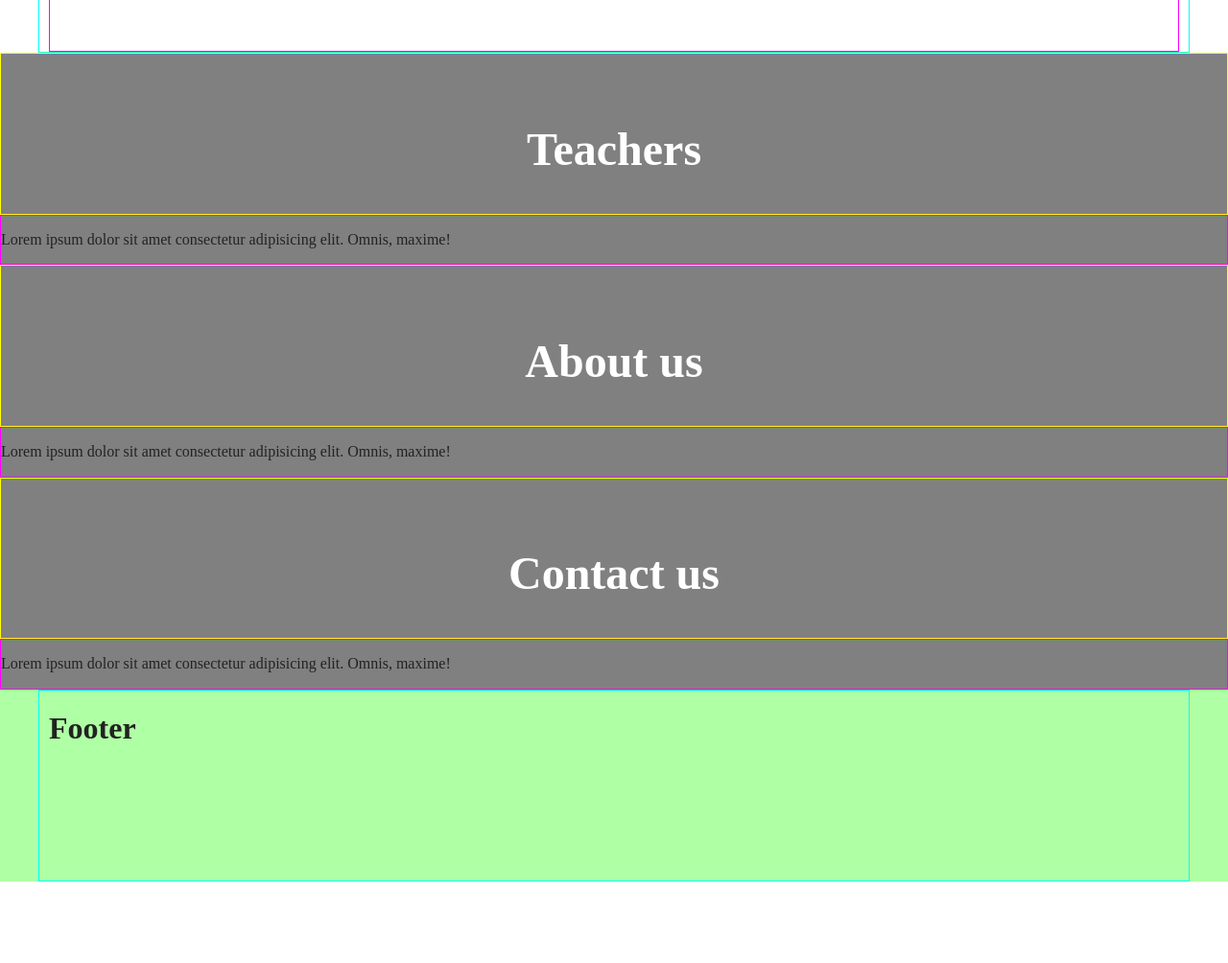
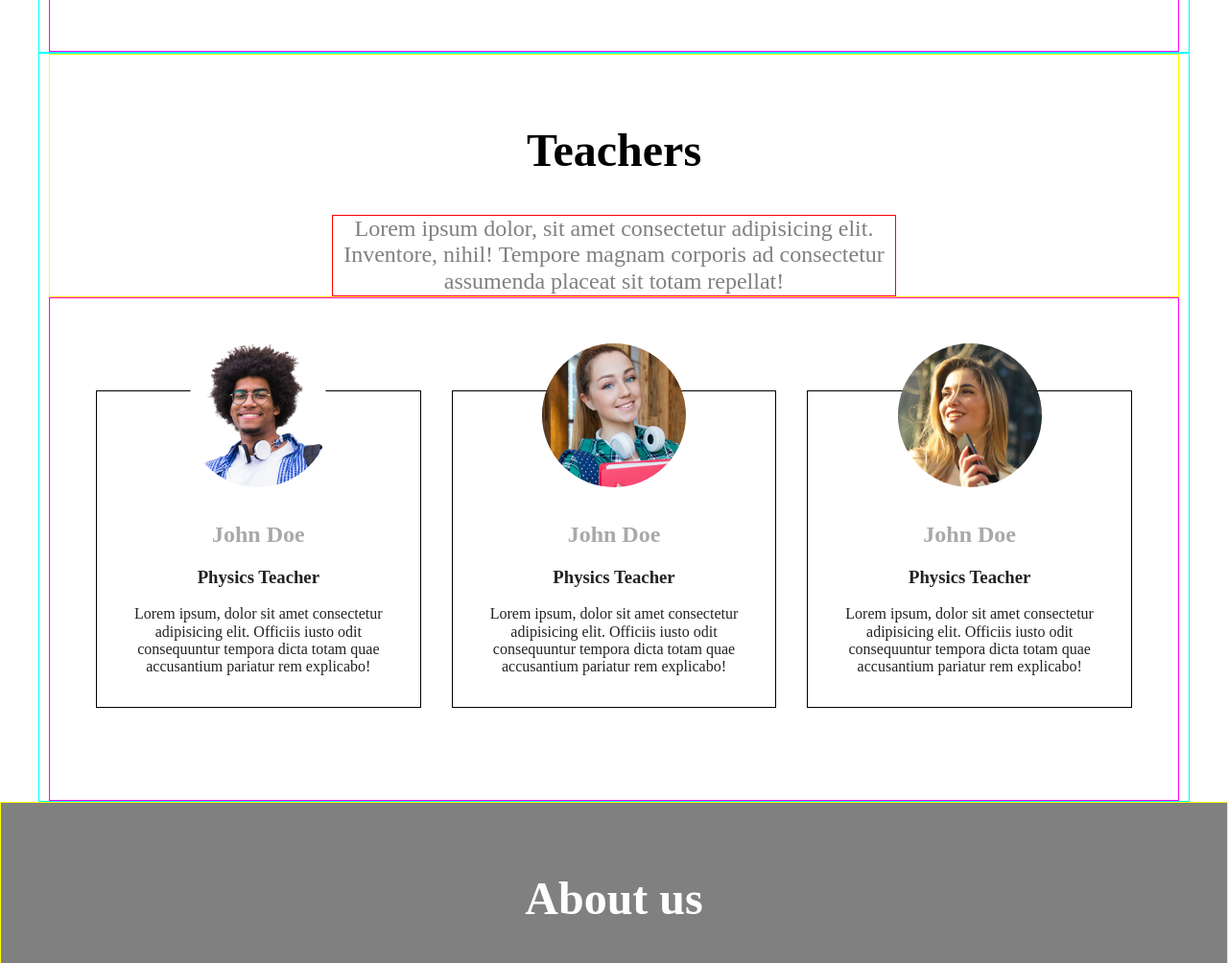
Before and after one commit to maple146/online-learning-website, a website built with Parcel: page index.html in a window 1280 px wide. Shown: the part 1760-2764 px from the top of the page at 96% size. Before the commit the page ends 2679 px from the top, so only its background shows below. Built offline with nearby package versions, Linux system fonts and the light colour scheme.

Commit message:
Add teachers section

```diff
--- a/css/main.css
+++ b/css/main.css
@@ -577,5 +577,79 @@ form h3 {
 }
 
 .button-primary:hover{
-background-color: #5a50e5;
+  background-color: #5a50e5;
 }
+
+/* Teachers section */
+
+.teachers {
+  background-color: white;
+}
+
+.teachers .wrapper .section-title {
+  color: black;
+  display: flex;
+  flex-direction: column;
+  align-items: center;
+  /* justify-content: center; */
+}
+
+.teachers .wrapper .section-title p {
+  width: 50%;
+  color: gray;
+  border: 1px solid red;
+  font-size: 1.5rem;
+  margin: 0;
+}
+
+.teachers .wrapper .section-content {
+  display: grid;
+  grid-template-columns: 1fr 1fr 1fr;
+  grid-template-rows: 1fr;
+  gap: 2rem;
+  padding: 6rem 3rem;
+}
+
+.teacher-card {
+  border: 1px solid black;
+  background: white;
+  display: grid;
+  grid-template-columns: 1fr;
+  grid-template-rows: auto 1fr;
+  border: 1px solid black;
+}
+
+.teacher-card-image {
+  height: 150px;
+  width: 150px;
+  border-radius: 100%;
+  /* How to do it with flex? Alternatives */
+  display:block;
+  margin:auto;
+  position: relative;
+  margin-top: -50px;
+}
+
+.teacher-card-info {
+  text-align: center;
+  padding: 1rem;
+}
+
+.teacher-card-info h2 {
+  color: darkgray;
+}
+
+#first-teacher {
+  background-image: url(/img/person_1.jpg);
+  background-size: cover;
+}
+
+#second-teacher {
+  background-image: url(/img/person_2.jpg);
+  background-size: cover;
+}
+
+#third-teacher {
+  background-image: url(/img/person_3.jpg);
+  background-size: cover;
+}
--- a/index.html
+++ b/index.html
@@ -77,6 +77,7 @@
     </header>
 
     <main class="main-grid">
+
         <!-- Courses section -->
         <section class="courses" id="courses">
           <div class="wrapper">
@@ -138,13 +139,57 @@
         </section>
         <!-- Courses section -->
 
+
+
         <!-- Teachers section -->
         <section class="teachers" id="teachers">
-          <div class="section-title">
-            <h2>Teachers</h2>
-          </div>
-          <div class="section-content">
-            <p>Lorem ipsum dolor sit amet consectetur adipisicing elit. Omnis, maxime!</p>
+          <div class="wrapper">
+            <div class="section-title">
+              <h2>Teachers</h2>
+              <p>Lorem ipsum dolor, sit amet consectetur adipisicing elit. Inventore, nihil! Tempore magnam corporis ad consectetur assumenda placeat sit totam repellat!</p>
+            </div>
+            <div class="section-content">
+
+              <!-- Teacher card -->
+              <div class="teacher-card">
+                <div class="teacher-card-image" id="first-teacher">
+                  <!-- Image -->
+                </div>
+                <div class="teacher-card-info">
+                  <h2>John Doe</h2>
+                  <h3>Physics Teacher</h3>
+                  <p>Lorem ipsum, dolor sit amet consectetur adipisicing elit. Officiis iusto odit consequuntur tempora dicta totam quae accusantium pariatur rem explicabo!</p>
+                </div>
+              </div>
+              <!-- Teacher card -->
+
+              <!-- Teacher card -->
+              <div class="teacher-card">
+                <div class="teacher-card-image" id="second-teacher">
+                  <!-- Image -->
+                </div>
+                <div class="teacher-card-info">
+                  <h2>John Doe</h2>
+                  <h3>Physics Teacher</h3>
+                  <p>Lorem ipsum, dolor sit amet consectetur adipisicing elit. Officiis iusto odit consequuntur tempora dicta totam quae accusantium pariatur rem explicabo!</p>
+                </div>
+              </div>
+              <!-- Teacher card -->
+
+              <!-- Teacher card -->
+              <div class="teacher-card">
+                <div class="teacher-card-image" id="third-teacher">
+                  <!-- Image -->
+                </div>
+                <div class="teacher-card-info">
+                  <h2>John Doe</h2>
+                  <h3>Physics Teacher</h3>
+                  <p>Lorem ipsum, dolor sit amet consectetur adipisicing elit. Officiis iusto odit consequuntur tempora dicta totam quae accusantium pariatur rem explicabo!</p>
+                </div>
+              </div>
+              <!-- Teacher card -->
+
+            </div>
           </div>
         </section>
         <!-- Teachers section -->
```
Also changed, not shown: img/person_1.jpg (added), img/person_2.jpg (added), img/person_3.jpg (added), img/person_4.jpg (added).
